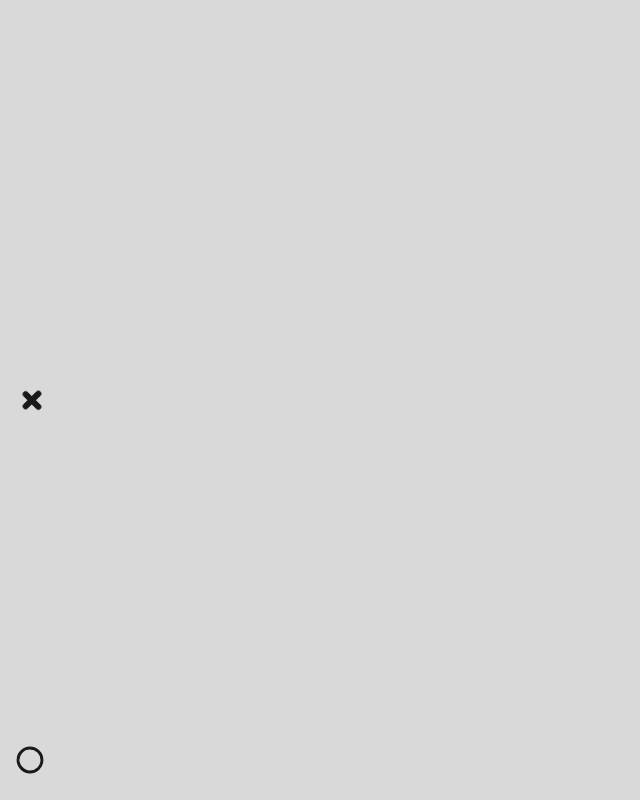
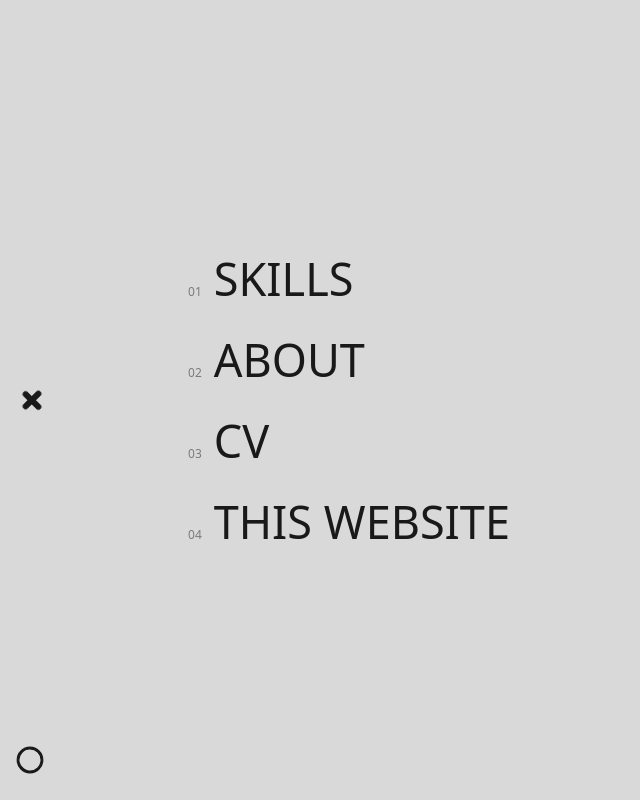
Before and after one commit to MarcoAgo/mister-tcss-n13, a Next.js app: page / in a window 1280 px wide. Both pictures are taken after a click on the element 30 px from the left and 400 px from the top of the page. Shown: the whole page, without its empty margins (0-640 px from the left). Built offline with nearby package versions, Linux system fonts and the light colour scheme.

Commit message:
feat: Menu items

```diff
--- a/app/globals.output.css
+++ b/app/globals.output.css
@@ -569,6 +569,38 @@ html {
   z-index: 40;
 }
 
+.mt-6 {
+  margin-top: 1.5rem;
+}
+
+.mt-8 {
+  margin-top: 2rem;
+}
+
+.mr-4 {
+  margin-right: 1rem;
+}
+
+.mr-3 {
+  margin-right: 0.75rem;
+}
+
+.mb-8 {
+  margin-bottom: 2rem;
+}
+
+.mb-4 {
+  margin-bottom: 1rem;
+}
+
+.mt-4 {
+  margin-top: 1rem;
+}
+
+.mb-6 {
+  margin-bottom: 1.5rem;
+}
+
 .flex {
   display: flex;
 }
@@ -594,6 +626,10 @@ html {
   height: 100vh;
 }
 
+.h-auto {
+  height: auto;
+}
+
 .w-2 {
   width: 0.5rem;
 }
@@ -604,6 +640,10 @@ html {
 
 .w-7 {
   width: 1.75rem;
+}
+
+.w-\[calc\(100vw-5rem\)\] {
+  width: calc(100vw - 5rem);
 }
 
 .w-fit {
@@ -619,6 +659,10 @@ html {
   width: 100vw;
 }
 
+.w-auto {
+  width: auto;
+}
+
 .origin-center {
   transform-origin: center;
 }
@@ -629,6 +673,10 @@ html {
 
 .flex-col {
   flex-direction: column;
+}
+
+.items-end {
+  align-items: flex-end;
 }
 
 .items-center {
@@ -663,6 +711,26 @@ html {
 .bg-superlightgray {
   --tw-bg-opacity: 1;
   background-color: rgb(217 217 217 / var(--tw-bg-opacity));
+}
+
+.px-12 {
+  padding-left: 3rem;
+  padding-right: 3rem;
+}
+
+.px-40 {
+  padding-left: 10rem;
+  padding-right: 10rem;
+}
+
+.px-\[10vw\] {
+  padding-left: 10vw;
+  padding-right: 10vw;
+}
+
+.px-\[15vw\] {
+  padding-left: 15vw;
+  padding-right: 15vw;
 }
 
 .text-2xl {
@@ -724,6 +792,16 @@ html {
   color: rgb(217 217 217 / var(--tw-text-opacity));
 }
 
+.text-white {
+  --tw-text-opacity: 1;
+  color: rgb(255 255 255 / var(--tw-text-opacity));
+}
+
+.text-text {
+  --tw-text-opacity: 1;
+  color: rgb(123 123 123 / var(--tw-text-opacity));
+}
+
 .transition {
   transition-property: color, background-color, border-color, outline-color, text-decoration-color, fill, stroke, opacity, box-shadow, transform, filter, -webkit-backdrop-filter;
   transition-property: color, background-color, border-color, outline-color, text-decoration-color, fill, stroke, opacity, box-shadow, transform, filter, backdrop-filter;
@@ -748,14 +826,14 @@ html.lenis {
   overflow: hidden;
 }
 
+.dark .dark\:bg-darkgray {
+  --tw-bg-opacity: 1;
+  background-color: rgb(25 25 25 / var(--tw-bg-opacity));
+}
+
 .dark .dark\:bg-superlightgray {
   --tw-bg-opacity: 1;
   background-color: rgb(217 217 217 / var(--tw-bg-opacity));
-}
-
-.dark .dark\:bg-darkgray {
-  --tw-bg-opacity: 1;
-  background-color: rgb(25 25 25 / var(--tw-bg-opacity));
 }
 
 .dark .dark\:text-darkgray {
@@ -767,3 +845,8 @@ html.lenis {
   --tw-text-opacity: 1;
   color: rgb(217 217 217 / var(--tw-text-opacity));
 }
+
+.dark .dark\:text-text {
+  --tw-text-opacity: 1;
+  color: rgb(123 123 123 / var(--tw-text-opacity));
+}
--- a/components/atoms/Text/Text.types.ts
+++ b/components/atoms/Text/Text.types.ts
@@ -12,7 +12,7 @@ export enum TextTypeEnum {
 export enum TextColorEnum {
     LIGHT = 'light',
     DARK = 'dark',
-    PARAGRAPH = 'paragraph',
+    TEXT = 'TEXT',
 }
 
 export type TextProps = {
@@ -20,4 +20,5 @@ export type TextProps = {
     children: ReactNode
     color?: TextColorEnum
     as?: keyof HTMLElementTagNameMap
+    className?: string
 }
--- a/components/atoms/Text/Text.view.tsx
+++ b/components/atoms/Text/Text.view.tsx
@@ -2,7 +2,7 @@ import classNames from "classnames"
 import { TextColorEnum, TextProps, TextTypeEnum } from "./Text.types"
 
 const TextView: React.FC<TextProps> = (props) => {
-    const { as, color, children, type } = props
+    const { as, color, children, type, className } = props
     const Component = as || 'span'
 
     const typeClass = classNames({
@@ -15,10 +15,11 @@ const TextView: React.FC<TextProps> = (props) => {
     const colorClass = classNames({
         'text-superlightgray dark:text-darkgray': color === TextColorEnum.LIGHT,
         'text-darkgray dark:text-superlightgray': color === TextColorEnum.DARK,
+        'text-text': color === TextColorEnum.TEXT
     })
 
     return (
-        <Component className={`${typeClass}${color ? ` ${colorClass}` : ''}`}>
+        <Component className={`${typeClass}${color ? ` ${colorClass}` : ''}${className ? ` ${className}` : ''}`}>
             {children}
         </Component>
     )
--- a/components/atoms/TitleAnim/TitleAnim.variants.ts
+++ b/components/atoms/TitleAnim/TitleAnim.variants.ts
@@ -21,7 +21,7 @@ export const titleVariant: Variants = {
         }
     },
     exit: {
-        y: '-100%',
+        y: '-300%',
         opacity: 0,
         transition: {
             type: 'tween',
--- a/components/atoms/TitleAnim/TitleAnim.view.tsx
+++ b/components/atoms/TitleAnim/TitleAnim.view.tsx
@@ -6,22 +6,19 @@ import { titleVariant } from "./TitleAnim.variants"
 const TitleAnimView: React.FC<TitleAnimProps> = (props) => {
     const { children } = props
     const ref = useRef<HTMLDivElement>(null)
-    const inView = useInView(ref)
 
     return (
         <div className="overflow-hidden h-fit w-fit" ref={ref}>
-            <AnimatePresence>
-                {inView && (
             <motion.div
                 variants={titleVariant}
                 initial="initial"
                 animate="animate"
+                whileInView="animate"
                 exit="exit"
+                viewport={{ once: true }}
             >
                 {children}
             </motion.div>
-                )}
-            </AnimatePresence>
         </div>
     )
 }
--- a/components/molecules/SidebarNavigation/SidebarNavigation.view.tsx
+++ b/components/molecules/SidebarNavigation/SidebarNavigation.view.tsx
@@ -9,6 +9,7 @@ import { SidebarNavigationProps, SidebarStatus, SidebarStatusEnum } from './Side
 import { sidebarEnterVariant, sidebarNavigationVariants } from './SidebarNavigation.variants'
 import DarkModeButton from './_partial/DarkModeButton'
 import MenuButton from './_partial/MenuButton'
+import MenuContent from './_partial/MenuContent'
 
 const SidebarNavigationView: React.FC<SidebarNavigationProps> = () => {
     const [status, setStatus] = useState<SidebarStatus>(SidebarStatusEnum.NONE)
@@ -77,6 +78,7 @@ const SidebarNavigationView: React.FC<SidebarNavigationProps> = () => {
                     status={status}
                 />
                 <DarkModeButton />
+                <MenuContent />
             </div>
         </motion.div>
     )
--- a/components/molecules/SidebarNavigation/_partial/MenuContent.tsx
+++ b/components/molecules/SidebarNavigation/_partial/MenuContent.tsx
@@ -1,13 +1,45 @@
+import Text from "@/components/atoms/Text"
+import { TextColorEnum, TextTypeEnum } from "@/components/atoms/Text/Text.types"
+import { TitleAnim } from "@/components/atoms/TitleAnim"
 import useMenu from "@/store/menu/useMenu"
+import { AnimatePresence, motion } from "framer-motion"
+import Link from "next/link"
 
+const menuItems = [
+    { label: 'Skills', link: '/skills' },
+    { label: 'About', link: '/about' },
+    { label: 'CV', link: '/cv' },
+    { label: 'This website', link: '/this-website' },
+]
 
 const MenuContent: React.FC = () => {
-    const { isOpen, setIsOpen } = useMenu()
+    const { isOpen } = useMenu()
+
+    const renderMenuItems = (item: { label: string, link: string }, index: number) => {
+        return (
+            <TitleAnim key={`menu-item-index-${index}`}>
+                <Link href={item.link}>
+                    <div className="flex items-end mt-6 mb-6 px-[10vw]">
+                        <Text type={TextTypeEnum.HEADING4} color={TextColorEnum.TEXT} className="font-medium mr-4">
+                            0{index + 1}
+                        </Text>
+                        <Text type={TextTypeEnum.HEADING1} color={TextColorEnum.LIGHT}>{item.label}</Text>
+                    </div>
+                </Link>
+            </TitleAnim>
+        )
+    }
 
     return (
-        <div>
-
-        </div>
+        <AnimatePresence>
+            {isOpen && (
+                <div className="absolute right-0 top-0 h-screen w-[calc(100vw-5rem)]">
+                    <div className="w-auto h-screen flex justify-center flex-col">
+                        {menuItems.map(renderMenuItems)}
+                    </div>
+                </div>
+            )}
+        </AnimatePresence>
     )
 }
 
```
Lines whose indentation alone changed are shown as unchanged.
